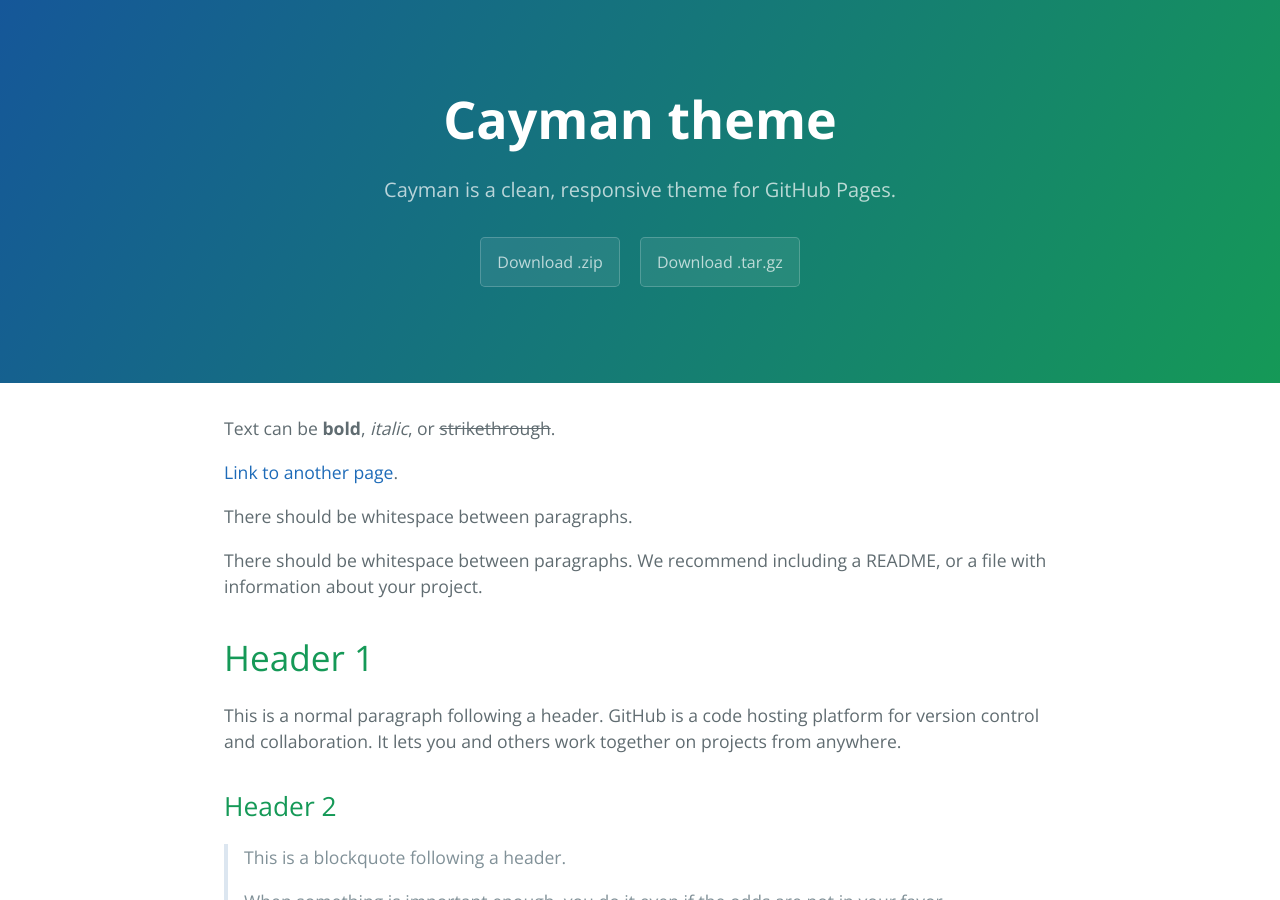
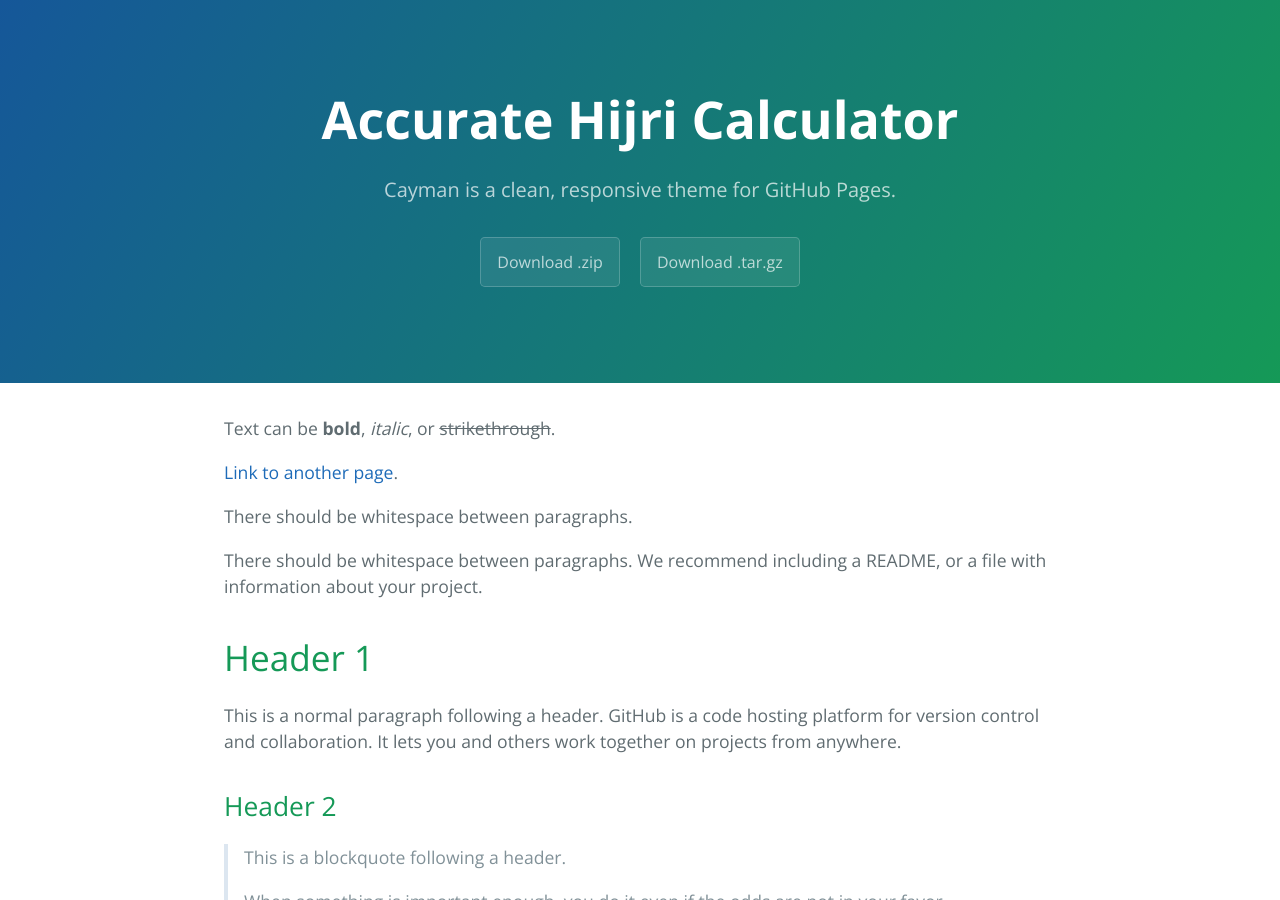
Before and after one commit to accuratehijri/accuratehijri.github.io, a Jekyll site: the page built from index.md, in a window 1280 px wide and 900 px high. Built offline with Jekyll 4.4.1, drawn with Linux system fonts in a browser that asks for light colours.

Commit message:
Update index.md

```diff
--- a/index.md
+++ b/index.md
@@ -1,5 +1,6 @@
 ---
 layout: default
+title: Accurate Hijri Calculator
 ---
 
 Text can be **bold**, _italic_, or ~~strikethrough~~.
```
